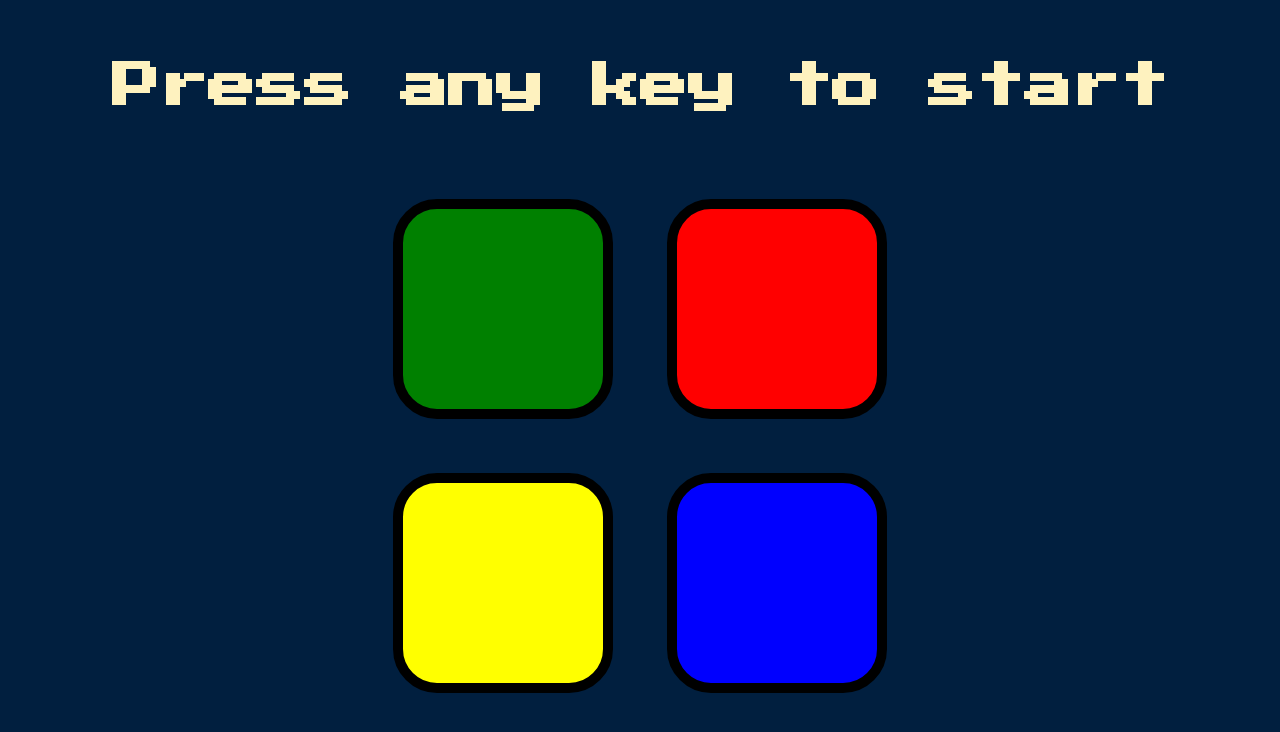
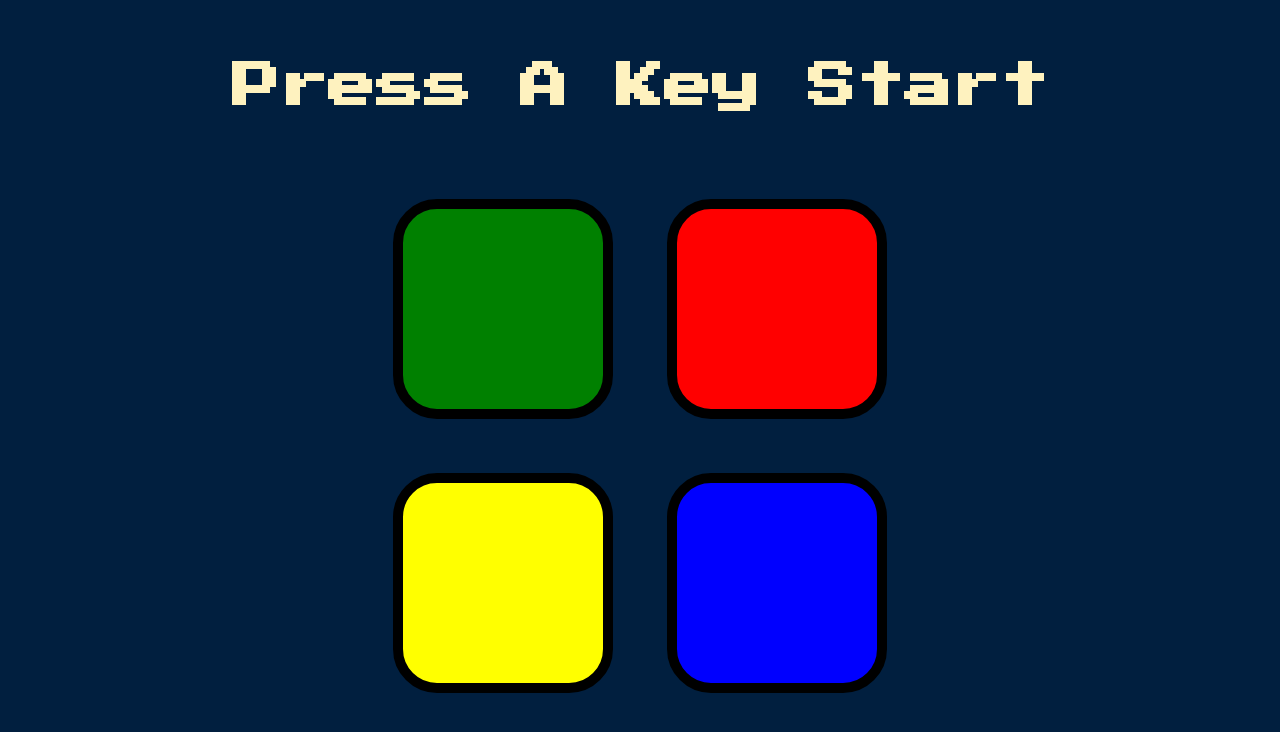
Before and after one commit to lu-carvalho/SimonGame, a plain HTML site: page index.html in a window 1280 px wide. Drawn offline with nearby package versions, Linux system fonts and the light colour scheme.

Commit message:
minor text fix

```diff
--- a/index.html
+++ b/index.html
@@ -2,13 +2,13 @@
 <html lang="en" dir="ltr">
     <head>
         <meta charset="utf-8">
-        <title>Simon Game</title>
+        <title>Simon</title>
         <link rel ="stylesheet" href="styles.css">
         <link href="https://fonts.googleapis.com/css?family=Press+Start+2P" rel="stylesheet">
     </head>
 
     <body>
-        <h1 id="level-title">Press any key to start</h1>
+        <h1 id="level-title">Press A Key Start</h1>
         <div class="container">
             <div class="row">
                 <div type="button" id="green" class="btn green">
```
